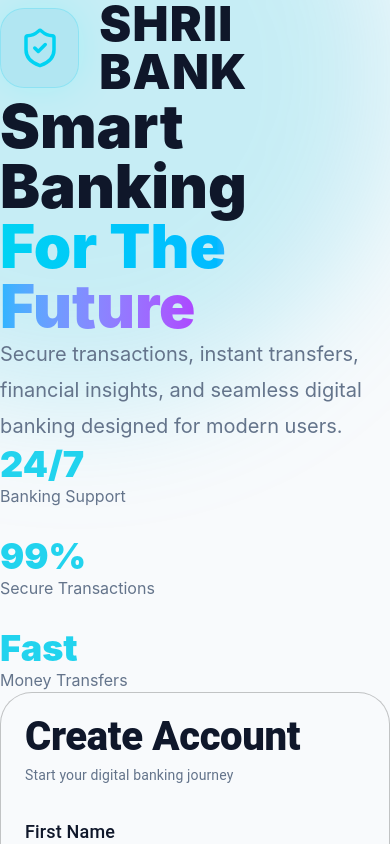
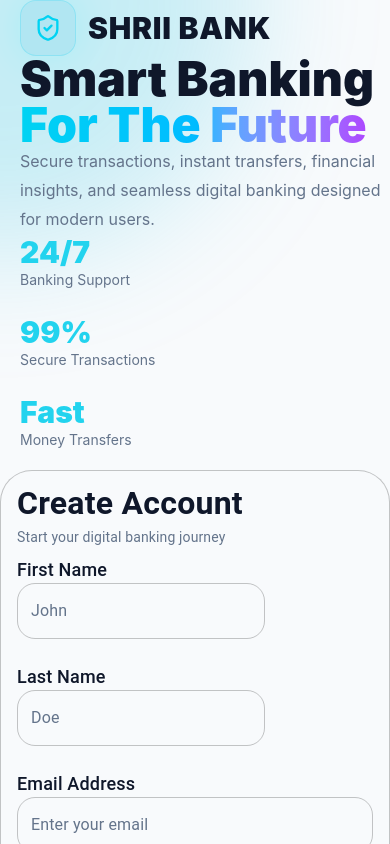
Before and after one commit to shridhar211971/shrii-bank-frontend, a React (Vite) app: page /register in a window 390 px wide. Shown: the top 844 px of the page. Built offline with nearby package versions, Linux system fonts and the light colour scheme.

Commit message:
layout styling

```diff
--- a/src/layouts/AuthLayout.jsx
+++ b/src/layouts/AuthLayout.jsx
@@ -1,202 +1,270 @@
 import { ShieldCheck } from "lucide-react";
-export {COLORS} from "../constants/colors";
+export { COLORS } from "../constants/colors";
 
 const AuthLayout = ({ children }) => {
-
   return (
-
     <div className="relative min-h-screen overflow-hidden bg-[var(--body-bg)] text-[var(--body-text)]">
 
       {/* GRID BACKGROUND */}
       <div className="absolute inset-0 bg-grid opacity-[0.08]" />
 
       {/* TOP LEFT GLOW */}
-      <div className="
+      <div
+        className="
           absolute
           top-[-250px]
           left-[-250px]
-        w-[650px]
-        h-[650px]
+          w-[500px]
+          h-[500px]
+          sm:w-[650px]
+          sm:h-[650px]
           bg-cyan-500/20
           rounded-full
           blur-3xl
-      " />
+        "
+      />
 
       {/* BOTTOM RIGHT GLOW */}
-      <div className="
+      <div
+        className="
           absolute
           bottom-[-300px]
           right-[-300px]
-        w-[700px]
-        h-[700px]
+          w-[500px]
+          h-[500px]
+          sm:w-[700px]
+          sm:h-[700px]
           bg-purple-600/20
           rounded-full
           blur-3xl
-      " />
+        "
+      />
 
       {/* MAIN CONTENT */}
-      <div className="
+      <div
+        className="
           relative
           z-10
           min-h-screen
           grid
+          grid-cols-1
           lg:grid-cols-2
-      ">
+        "
+      >
 
         {/* LEFT SIDE */}
-        <div className="
+        <div
+          className="
             flex
             items-center
             justify-center
-          px-8
-          md:px-16
-          lg:px-24
-          py-20
-        ">
+            px-5
+            sm:px-8
+            md:px-12
+            lg:px-20
+            py-10
+            md:py-14
+            lg:py-20
+          "
+          style={{marginLeft:"20px"}}
+        >
 
-          <div className="max-w-2xl">
+          <div className="w-full max-w-2xl">
 
             {/* LOGO */}
-            <div className="
+            <div
+              className="
                 flex
                 items-center
-              gap-5
-              mb-12
-            ">
+                gap-3
+                sm:gap-5
+                mb-8
+                sm:mb-10
+              "
+            >
 
-              <div className="
+              <div
+                className="
                   flex
                   items-center
                   justify-center
-                w-20
-                h-20
-                rounded-3xl
+                  w-14
+                  h-14
+                  sm:w-16
+                  sm:h-16
+                  md:w-20
+                  md:h-20
+                  rounded-2xl
+                  sm:rounded-3xl
                   bg-cyan-500/10
                   border
                   border-cyan-400/20
                   shadow-[0_0_40px_rgba(0,255,255,0.15)]
-              ">
-
+                "
+              >
                 <ShieldCheck
-                  size={42}
-                  className="text-cyan-400"
+                  size={28}
+                  className="text-cyan-400 sm:w-9 sm:h-9 md:w-10 md:h-10"
                 />
-
               </div>
 
-              <h1 className="
-                text-5xl
+              <h1
+                className="
+                  text-3xl
+                  sm:text-4xl
+                  md:text-5xl
                   xl:text-6xl
                   font-black
                   tracking-wide
-              ">
+                  leading-none
+                "
+              >
                 SHRII BANK
               </h1>
 
             </div>
 
             {/* HEADING */}
-            <h2 className="
-              text-6xl
+            <h2
+              className="
+                text-5xl
+                sm:text-6xl
                 md:text-7xl
                 xl:text-8xl
                 font-black
-              leading-[1]
-              mb-8
-            ">
-
+                leading-[0.95]
+                mb-6
+                sm:mb-8
+              "
+            >
               Smart Banking
 
               <br />
 
-              <span className="
+              <span
+                className="
                   bg-gradient-to-r
                   from-cyan-400
                   via-sky-400
                   to-purple-500
                   bg-clip-text
                   text-transparent
-              ">
+                "
+              >
                 For The Future
               </span>
 
             </h2>
 
             {/* DESCRIPTION */}
-            <p className="
+            <p
+              className="
                 text-[var(--muted)]
-              text-xl
+                text-base
+                sm:text-lg
+                md:text-xl
                 leading-[1.8]
                 max-w-2xl
-            ">
-
+              "
+            >
               Secure transactions, instant transfers,
               financial insights, and seamless digital
               banking designed for modern users.
-
             </p>
 
             {/* STATS */}
-            <div className="
+            <div
+              className="
                 grid
                 grid-cols-1
                 sm:grid-cols-3
-              gap-7
-              mt-16
-            ">
+                gap-6
+                sm:gap-8
+                mt-10
+                sm:mt-14
+              "
+              style={{marginBottom:"20px"}}
+            >
 
+              {/* STAT 1 */}
               <div>
 
-                <h3 className="
-                  text-4xl
+                <h3
+                  className="
+                    text-3xl
+                    sm:text-4xl
                     font-black
                     text-[var(--accent)]
-                ">
+                  "
+                >
                   24/7
                 </h3>
 
-                <p className="
-                  mt-2
+                <p
+                  className="
+                    mt-1
+                    sm:mt-2
+                    text-sm
+                    sm:text-base
                     text-[var(--muted)]
-                ">
+                  "
+                >
                   Banking Support
                 </p>
 
               </div>
 
-              <div >
+              {/* STAT 2 */}
+              <div>
 
-                <h3 className="
-                  text-4xl
+                <h3
+                  className="
+                    text-3xl
+                    sm:text-4xl
                     font-black
                     text-[var(--accent)]
-                ">
+                  "
+                >
                   99%
                 </h3>
 
-                <p className="
-                  mt-2
+                <p
+                  className="
+                    mt-1
+                    sm:mt-2
+                    text-sm
+                    sm:text-base
                     text-[var(--muted)]
-                ">
+                  "
+                >
                   Secure Transactions
                 </p>
 
               </div>
 
-              <div className="">
+              {/* STAT 3 */}
+              <div>
 
-                <h3 className="
-                  text-4xl
+                <h3
+                  className="
+                    text-3xl
+                    sm:text-4xl
                     font-black
                     text-[var(--accent)]
-                ">
+                  "
+                >
                   Fast
                 </h3>
 
-                <p className="
-                  mt-2
+                <p
+                  className="
+                    mt-1
+                    sm:mt-2
+                    text-sm
+                    sm:text-base
                     text-[var(--muted)]
-                ">
+                  "
+                >
                   Money Transfers
                 </p>
 
@@ -209,20 +277,29 @@ const AuthLayout = ({ children }) => {
         </div>
 
         {/* RIGHT SIDE */}
-        <div className="
+        <div
+          className="
             flex
             items-center
             justify-center
-          px-6
+            px-4
+            sm:px-6
             md:px-10
-          lg:px-20
-          py-20
-        ">
+            lg:px-16
+            xl:px-20
+            py-6
+            sm:py-10
+            lg:py-20
+          "
+        >
 
-          <div className="
+          <div
+            className="
               w-full
               max-w-xl
-          ">
+            "
+
+          >
             {children}
           </div>
 
--- a/src/pages/auth/Login.jsx
+++ b/src/pages/auth/Login.jsx
@@ -93,17 +93,18 @@ const Login = () => {
             backdropFilter: "blur(24px)",
             border: "1px solid var(--border)",
           }}
+          style={{marginBottom:"20px"}}
         >
           <Typography
-            variant="h2"
+            variant="h4"
             sx={{
-              fontWeight: 900,
+              fontWeight: 700,
               color: "var(--body-text)",
               mb: 1,
               fontSize: {
-                xs: "2.5rem",
-                sm: "4rem",
-                md: "5rem",
+                xs: "2rem",
+                sm: "2.5rem",
+                md: "3rem",
               },
               lineHeight: 1,
             }}
--- a/src/pages/auth/Register.jsx
+++ b/src/pages/auth/Register.jsx
@@ -104,22 +104,24 @@ const Register = () => {
             width: "100%",
             maxWidth: "760px",
             borderRadius: "32px",
-            p: { xs: 3, sm: 4, md: 5 },
+            p: { xs: 2, sm: 3, md: 4 },
             background: "var(--surface-soft)",
             backdropFilter: "blur(24px)",
             border: "1px solid var(--border)",
           }}
+          style={{marginBottom:"20px"}}
+
         >
           <Typography
-            variant="h2"
+            variant="h4"
             sx={{
-              fontWeight: 900,
+              fontWeight: 700,
               color: "var(--body-text)",
               mb: 1,
               fontSize: {
-                xs: "2.5rem",
-                sm: "3.5rem",
-                md: "4.5rem",
+                xs: "2rem",
+                sm: "2.5rem",
+                md: "3rem",
               },
               lineHeight: 1,
             }}
@@ -130,7 +132,7 @@ const Register = () => {
           <Typography
             sx={{
               color: "var(--muted)",
-              mb: 4,
+              mb: 1,
               fontSize: {
                 xs: "14px",
                 sm: "16px",
@@ -145,7 +147,7 @@ const Register = () => {
               <Grid item xs={12} md={6}>
                 <Typography
                   sx={{
-                    mb: 1,
+                    // mb: 1,
                     color: "var(--body-text)",
                     fontSize: "18px",
                     fontWeight: 500,
@@ -167,7 +169,7 @@ const Register = () => {
               <Grid item xs={12} md={6}>
                 <Typography
                   sx={{
-                    mb: 1,
+                    // mb: 1,
                     color: "var(--body-text)",
                     fontSize: "18px",
                     fontWeight: 500,
@@ -190,7 +192,7 @@ const Register = () => {
             <Box>
               <Typography
                 sx={{
-                  mb: 1,
+                  // mb: 1,
                   color: "var(--body-text)",
                   fontSize: "18px",
                   fontWeight: 500,
@@ -213,7 +215,7 @@ const Register = () => {
             <Box>
               <Typography
                 sx={{
-                  mb: 1,
+                  // mb: 1,
                   color: "var(--body-text)",
                   fontSize: "18px",
                   fontWeight: 500,
@@ -247,7 +249,7 @@ const Register = () => {
             <Box>
               <Typography
                 sx={{
-                  mb: 1,
+                  // mb: 1,
                   color: "var(--body-text)",
                   fontSize: "18px",
                   fontWeight: 500,
```
Also changed, not shown: src/layouts/DashboardLayout.jsx (+63 -46 lines), src/pages/auth/ForgotPassword.jsx (+8 -6 lines), src/pages/auth/ResetPassword.jsx (+6 -5 lines). Lines whose indentation alone changed are shown as unchanged.
